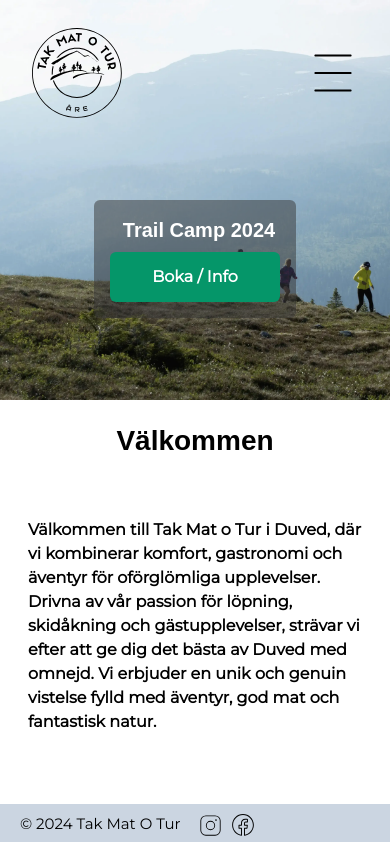
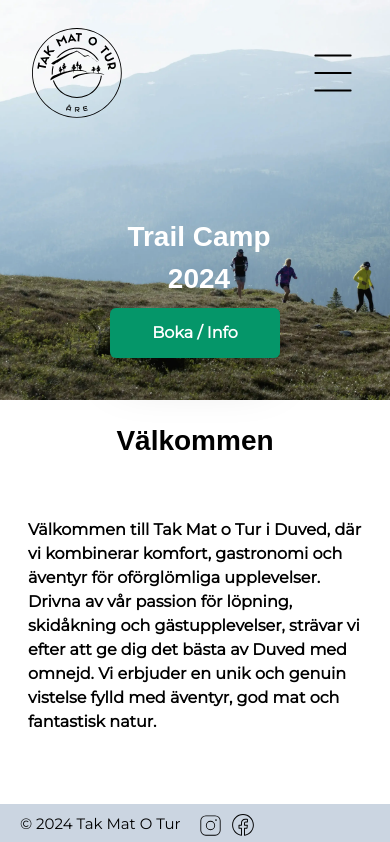
Before and after one commit to BoMar-Dev/takmatotur, a React (Vite) app in the folder client/: page / in a window 390 px wide. Shown: the top 842 px of the page. Built offline with nearby package versions, Linux system fonts and the light colour scheme; a web font is replaced by a local one; what tailwindcss-animated would draw is missing.

Commit message:
removed background for trailcamp info on landing page

```diff
--- a/client/src/pages/Home.jsx
+++ b/client/src/pages/Home.jsx
@@ -42,11 +42,9 @@ const Home = () => {
           animate={{ opacity: 1 }}
           transition={{ duration: 3, ease: "easeOut" }}
         >
-          <div className="relative bg-black bg-opacity-50 p-4 md:p-6 rounded-md text-center">
+          <div className="relative p-4 md:p-6 rounded-md text-center">
             <div className="ml-2 md:ml-5 xl:ml-1 font-semibold text-white">
-              <h1 className="text-xl md:text-2xl xl:text-4xl">
-                Trail Camp 2024
-              </h1>
+              <h1 className=" md:text-2xl xl:text-4xl">Trail Camp 2024</h1>
             </div>
             <div className="mt-2 md:mt-4 flex justify-center">
               <Link to="/trailcamp">
```
